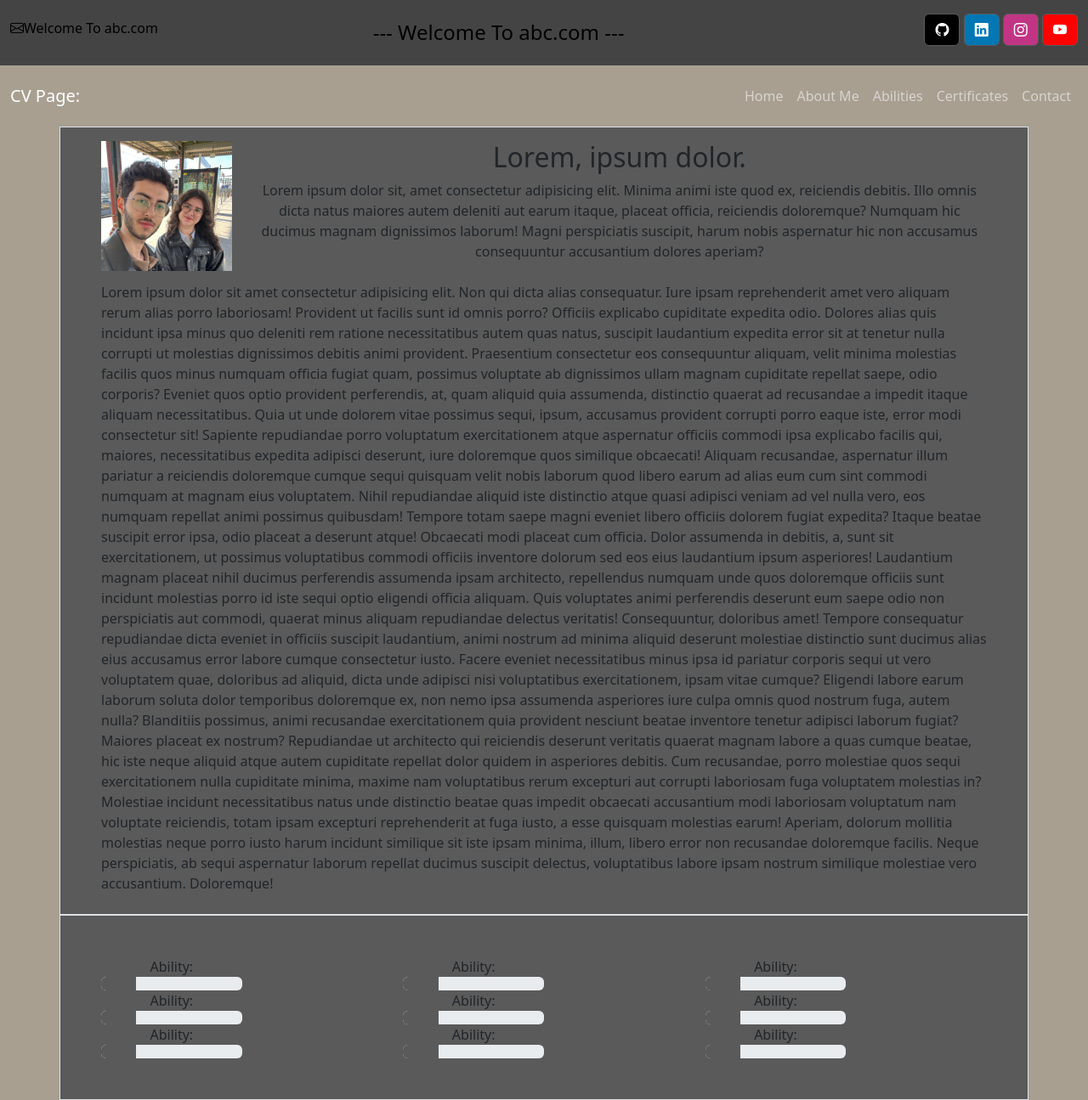
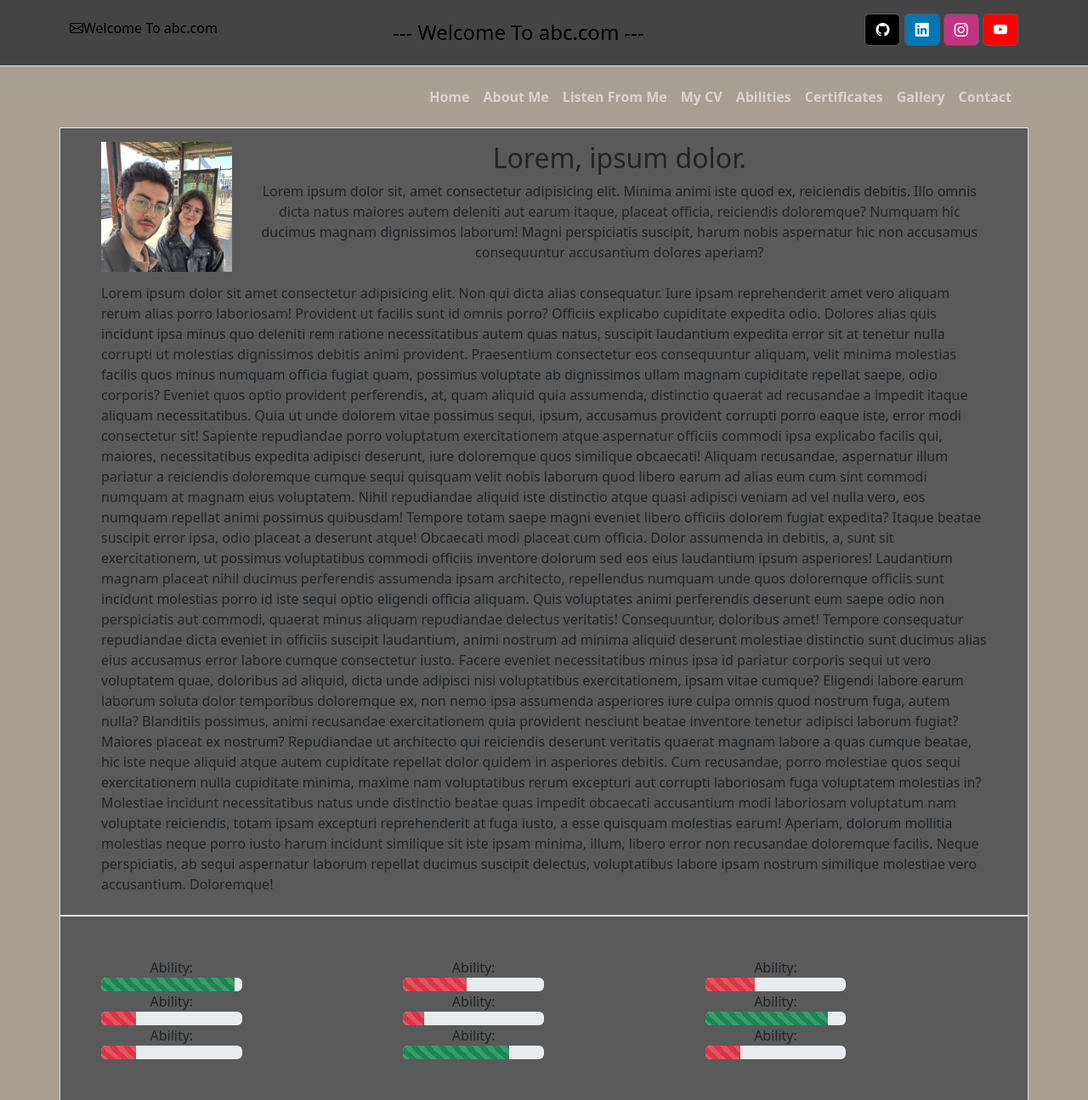
Before and after one commit to 58Adige/website, a website: page cv.html in a window 1280 px wide. Shown: the top 1295 px of the page at 85% size. Drawn offline with nearby package versions, Linux system fonts and the light colour scheme.

Commit message:
fix: Changes for phone compatibility issues.
-Header fixed
-Navbar fixed
-Some theme changes.
-Paths fixed
-Video section changed.

```diff
--- a/cv.html
+++ b/cv.html
@@ -11,8 +11,9 @@
 </head>
 <body>
     <header>
-        <section id="top-header" class="bg-dark py-3 text-black d-none d-md-block sticky-top">
+        <section id="top-header" class="bg-dark py-3 text-black border-bottom p-2">
             <div class="container-fluid">
+              <div class="container bg-dark">
                 <div class="row">
                     <div class="col-md-4 pt-2">
                         <h6><i class="bi bi-envelope"></i>Welcome To abc.com</h6>
@@ -28,26 +29,31 @@
                     </div>
                 </div>
               </div>
+            </div>
         </section>
         <nav class="navbar navbar-expand-lg bg-secondary navbar-dark py-3 sticky-top">
             <div class="container-fluid">
-                <a href="./cv.html"class=navbar-brand>CV Page:</a>
+                <div class="container bg secondary">
                     <button class="navbar-toggler" type="button" data-bs-toggle="collapse" data-bs-target="#navmenu">
                         <span class="navbar-toggler-icon"></span>
                     </button>
                     <div id="navmenu" class="collapse navbar-collapse">
                         <ul class="navbar-nav ms-auto">
-                        <li class="nav-item"><a href="./home.html" class="nav-link">Home</a></li>
-                        <li class="nav-item"><a href="#about" class="nav-link">About Me</a></li>
-                        <li class="nav-item"><a href="#abilities" class="nav-link">Abilities</a></li>
-                        <li class="nav-item"><a href="#certificates" class="nav-link">Certificates</a></li>
-                        <li class="nav-item"><a href="#contact" class="nav-link">Contact</a></li>
+                            <li class="nav-item"><a href="./home.html" class="nav-link"><strong>Home</strong></a></li>
+                            <li class="nav-item"><a href="./home.html#about" class="nav-link"><strong>About Me</strong></a></li>
+                            <li class="nav-item"><a href="./home.html#video" class="nav-link"><strong>Listen From Me</strong></a></li>
+                            <li class="nav-item"><a href="./cv.html#cv" class="nav-link"><strong>My CV</strong></a></li>
+                            <li class="nav-item"><a href="./cv.html#abilities" class="nav-link"><strong>Abilities</strong></a></li>
+                            <li class="nav-item"><a href="./cv.html#certificates" class="nav-link"><strong>Certificates</strong></a></li>
+                            <li class="nav-item"><a href="./photogallery.html#photos" class="nav-link"><strong>Gallery</strong></a></li>
+                            <li class="nav-item"><a href="#contact" class="nav-link"><strong>Contact</strong></a></li>
                         </ul>
+                    </div>
                 </div>
             </div>
         </nav>
     </header>
-    <section id="about">
+    <section id="cv">
         <div class="container-fluid bg-secondary">
             <div class="container bg-primary  border p-2 px-5">
                 <div class="row text-center">
@@ -83,19 +89,19 @@
                         <div class="col-md-6">
                             <span>Ability:</span>
                             <div class="progress" role="progressbar">
-                                <div class="progress-bar" style="width: 25%"></div>
+                                <div class="progress-bar bg-success progress-bar-animated progress-bar-striped" style="width: 95%"></div>
                            </div>
                         </div>
                         <div class="col-md-6">
                             <span>Ability:</span>
                             <div class="progress" role="progressbar">
-                                <div class="progress-bar" style="width: 25%"></div>
+                                <div class="progress-bar bg-danger progress-bar-animated progress-bar-striped" style="width: 25%"></div>
                            </div>
                         </div>
                         <div class="col-md-6">
                             <span>Ability:</span>
                             <div class="progress" role="progressbar">
-                                <div class="progress-bar" style="width: 25%"></div>
+                                <div class="progress-bar bg-danger progress-bar-animated progress-bar-striped" style="width: 25%"></div>
                            </div>
                         </div>
                     </div>
@@ -103,21 +109,21 @@
                         <div class="col-md-6">
                             <span>Ability:</span>
                             <div class="progress" role="progressbar">
-                                <div class="progress-bar" style="width: 25%"></div>
+                                <div class="progress-bar bg-danger progress-bar-animated progress-bar-striped" style="width: 45%"></div>
                            </div>
                         </div>
 
                         <div class="col-md-6">
                             <span>Ability:</span>
                             <div class="progress" role="progressbar">
-                                <div class="progress-bar" style="width: 25%"></div>
+                                <div class="progress-bar bg-danger progress-bar-animated progress-bar-striped" style="width: 15%"></div>
                            </div>
                         </div>
 
                         <div class="col-md-6">
                             <span>Ability:</span>
                             <div class="progress" role="progressbar">
-                                <div class="progress-bar" style="width: 25%"></div>
+                                <div class="progress-bar bg-success progress-bar-animated progress-bar-striped" style="width: 75%"></div>
                            </div>
                         </div>
                     </div>
@@ -125,21 +131,21 @@
                         <div class="col-md-6">
                             <span>Ability:</span>
                             <div class="progress" role="progressbar">
-                                <div class="progress-bar" style="width: 25%"></div>
+                                <div class="progress-bar bg-danger progress-bar-animated progress-bar-striped" style="width: 35%"></div>
                            </div>
                         </div>
 
                         <div class="col-md-6">
                             <span>Ability:</span>
                             <div class="progress" role="progressbar">
-                                <div class="progress-bar" style="width: 25%"></div>
+                                <div class="progress-bar bg-success progress-bar-animated progress-bar-striped" style="width: 87%"></div>
                            </div>
                         </div>
 
                         <div class="col-md-6">
                             <span>Ability:</span>
                             <div class="progress" role="progressbar">
-                                <div class="progress-bar" style="width: 25%"></div>
+                                <div class="progress-bar bg-danger progress-bar-animated progress-bar-striped" style="width: 25%"></div>
                            </div>
                         </div>
                     </div>
@@ -255,16 +261,16 @@
         </div>
     </section>
     <footer>
-        <div class="container-fluid bg-primary">
+        <div class="container-fluid bg-primary border-top p-2">
             <div class="container bg-primary">
             <div class="row">
-                <div class="col-4 text-start">
+                <div class="col-4 text-start p-2">
                     <h4>Since 2004</h4>
                 </div>
-                <div class="col-4 d-flex justify-content-center">
+                <div class="col-4 d-flex justify-content-center p-2">
                     <h4>Copyright &copy; 2025</h4>
                 </div>
-                <div class="col-4 text-end">
+                <div class="col-4 text-end p-2">
                     <h4>Made by ibrahim ipek</h4>
                 </div>
             </div>
@@ -272,5 +278,6 @@
         </div>
     </footer>
     <script src="./node_modules/bootstrap/dist/js/bootstrap.bundle.min.js"></script>
+    <script src="https://cdn.jsdelivr.net/npm/bootstrap@5.3.3/dist/js/bootstrap.bundle.min.js"></script>
 </body>
 </html>
```
Also changed, not shown: home.html (+20 -23 lines), photogallery.html (+18 -12 lines). Lines whose indentation alone changed are shown as unchanged.
